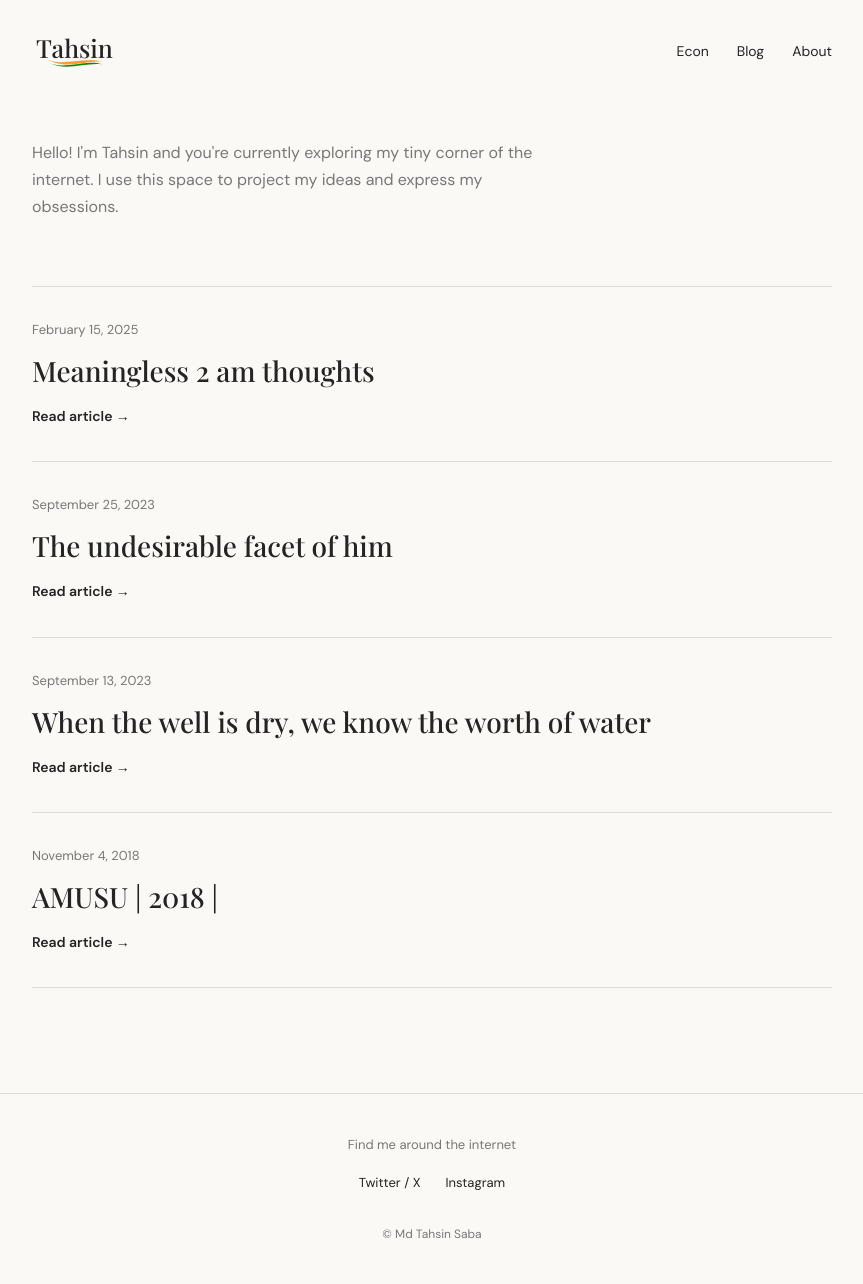
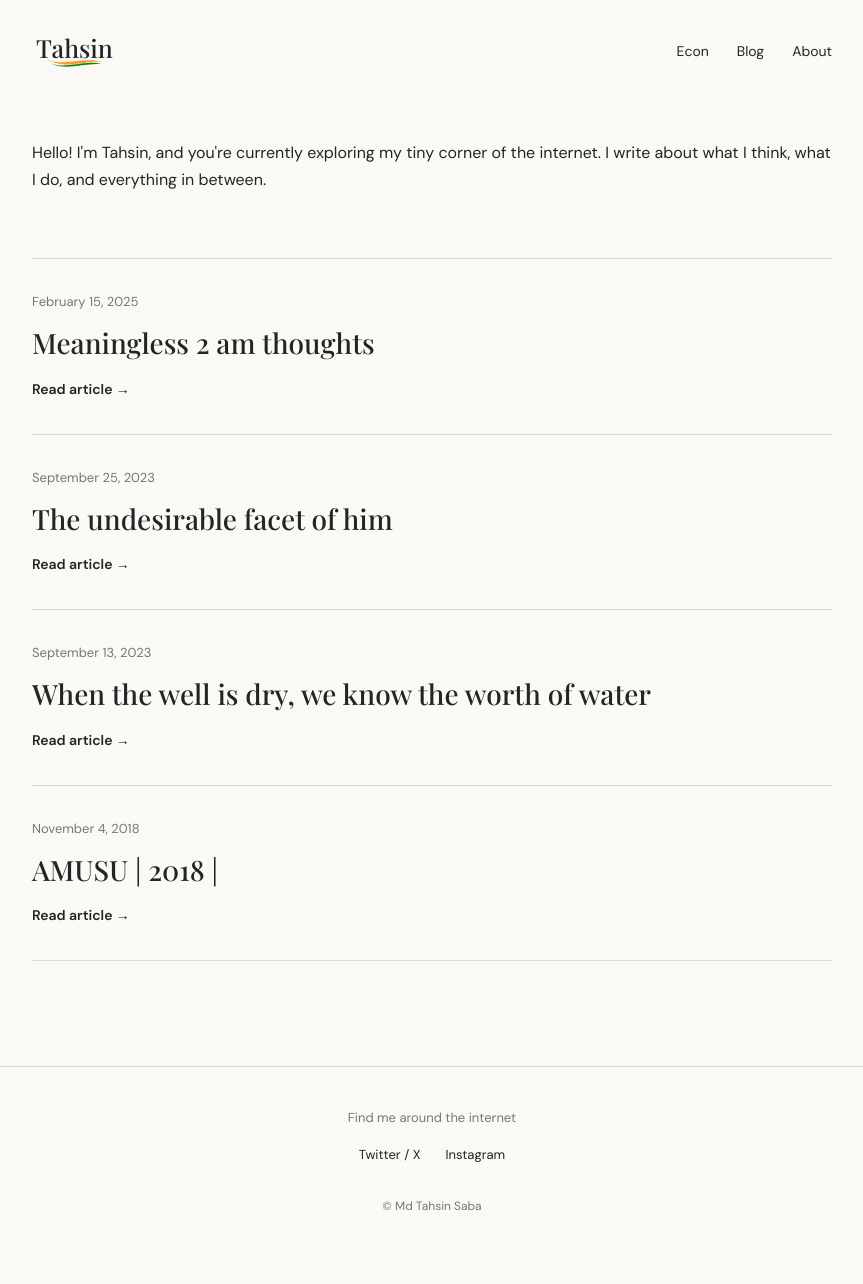
Before and after one commit to Gi1864/gi1864.github.io, a Jekyll site: the page built from index.html, in a window 1280 px wide. Shown: the whole page, without its empty margins (208-1071 px from the left). Built offline with Jekyll 4.4.1, drawn with Linux system fonts in a browser that asks for light colours; the list of posts is cut into pages by our own code; after the commit the page ends 1257 px from its top, so only the background shows below that.

Commit message:
Update index.html

```diff
--- a/index.html
+++ b/index.html
@@ -5,9 +5,9 @@ title: Home
 
 <main>
 
-    <section class="intro">
+    <section
         <p class="intro">
-    Hello! I'm Tahsin and you're currently exploring my tiny corner of the internet. I use this space to project my ideas and express my obsessions.
+    Hello! I'm Tahsin, and you're currently exploring my tiny corner of the internet. I write about what I think, what I do, and everything in between.
 </p>
     </section>
 
```
